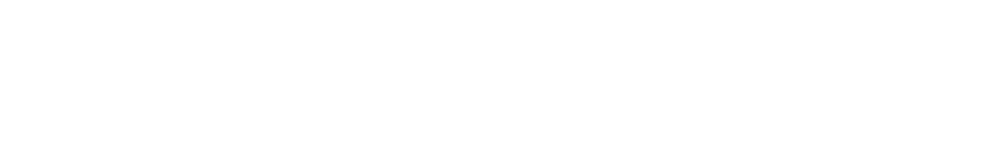
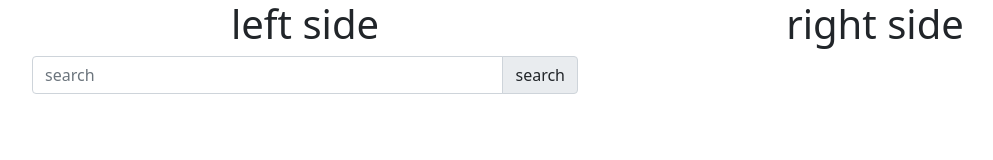
Before and after one commit to mujaddidyzu/sports-db-dom, a plain HTML site: page index.html in a window 1280 px wide. Shown: the whole page, without its empty margins (50-1043 px from the left). Drawn offline with nearby package versions, Linux system fonts and the light colour scheme.

Commit message:
api faced

```diff
--- a/app.js
+++ b/app.js
@@ -0,0 +1,9 @@
+const allPlayers = () =>{
+    const searchValue = document.getElementById('search-box').value;
+    const url = `https://www.thesportsdb.com/api/v1/json/2/searchplayers.php?p=${searchValue}`
+    console.log(url)
+    fetch(url)
+    .then(response => response.json())
+    .then((data) => console.log(data));
+    console.log(searchValue);
+};
--- a/index.html
+++ b/index.html
@@ -5,8 +5,27 @@
     <meta http-equiv="X-UA-Compatible" content="IE=edge">
     <meta name="viewport" content="width=device-width, initial-scale=1.0">
     <title>crieket context</title>
+    <!-- boothstrap cdn -->
+    <link href="https://cdn.jsdelivr.net/npm/bootstrap@5.1.3/dist/css/bootstrap.min.css" rel="stylesheet" integrity="sha384-1BmE4kWBq78iYhFldvKuhfTAU6auU8tT94WrHftjDbrCEXSU1oBoqyl2QvZ6jIW3" crossorigin="anonymous">
+    <link rel="stylesheet" href="./style.css">
 </head>
 <body>
+
+
+   <div class="container w-100 m-auto">
+       <div class="row">
+           <div class="col-md-6 text-center">
+               <h1>left side</h1>
+               <div class="input-group mb-3">
+                <input id="search-box" type="text" class="form-control" placeholder="search" aria-label="search" aria-describedby="basic-addon2">
+                <span onclick="allPlayers()" class="input-group-text" id="search-button">search</span>
+              </div>
+           </div>
+           <div class="col-md-6 text-center">
+               <h1>right side</h1>
+           </div>
+       </div>
+   </div>
     <script src="./app.js"></script>
 </body>
 </html>
```
